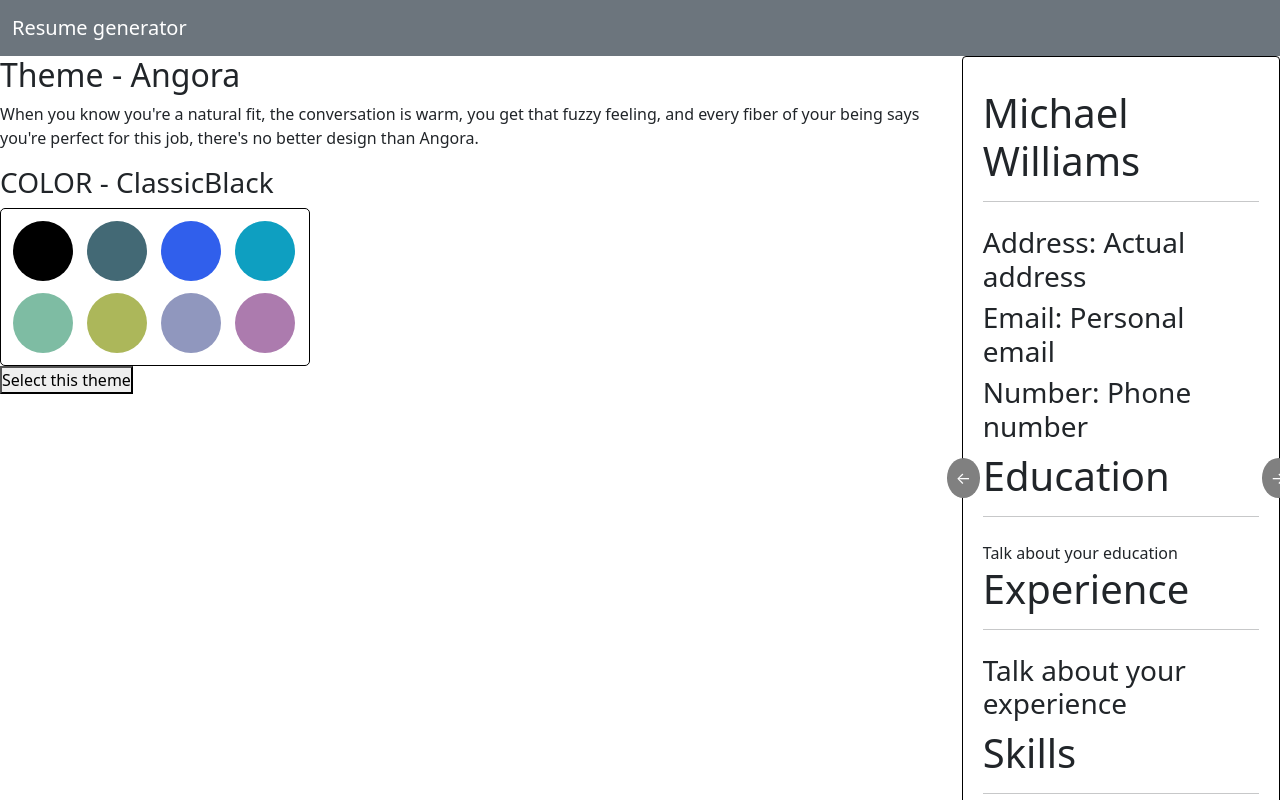
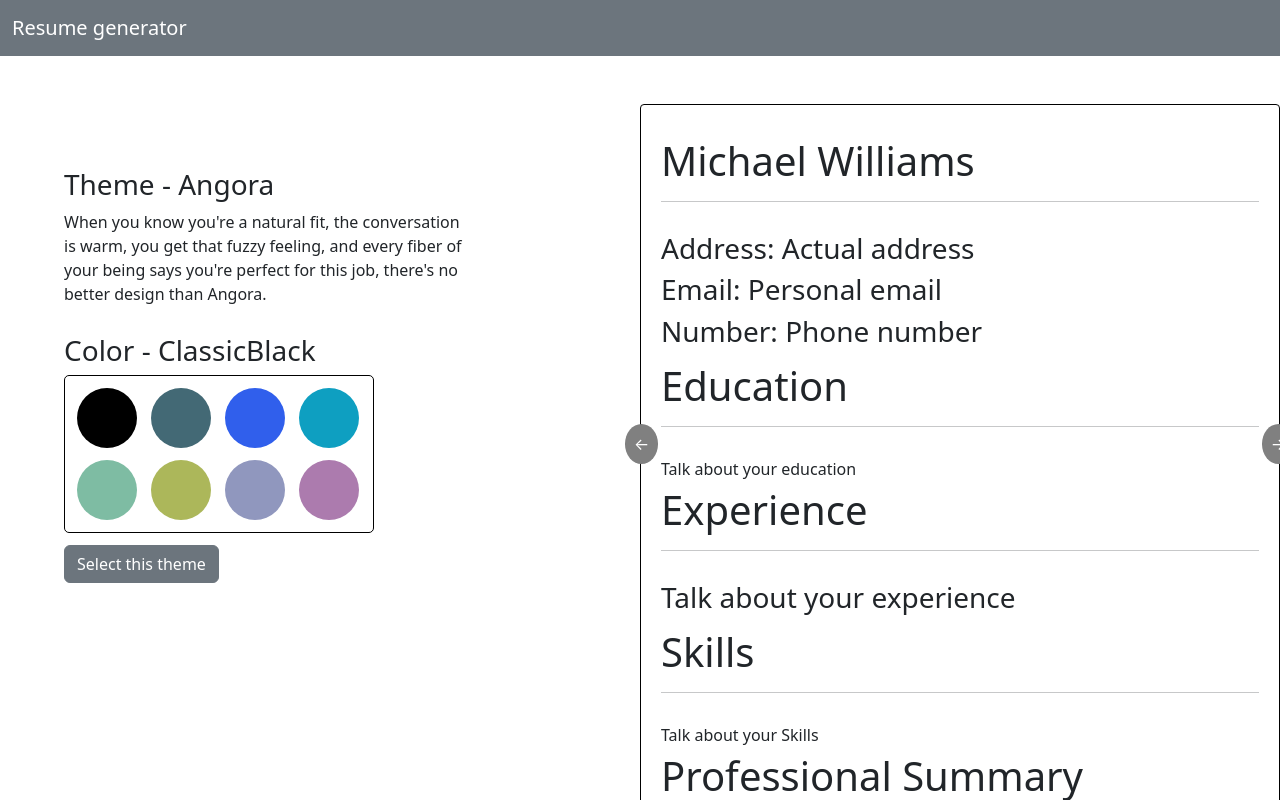
Before and after one commit to nikolozb/ol-academy-resume-generator, a React (Create React App) app: page /choose-template in a window 1280 px wide. Shown: the top 800 px of the page. Built offline with nearby package versions, Linux system fonts and the light colour scheme.

Commit message:
choose-template-page/css fix

```diff
--- a/src/index.scss
+++ b/src/index.scss
@@ -5,8 +5,11 @@
 }
 
 .ct {
-  display: flex;
-  justify-content: space-evenly;
+  display: grid;
+  grid-template-columns: repeat(2, 1fr);
+  grid-template-rows: repeat(1, 1fr);
+
+  margin-top: 48px;
 
   &__colors {
     border: 1px solid black;
@@ -25,6 +28,19 @@
     height: 60px;
     border-radius: 50%;
     cursor: pointer;
+  }
+
+  &__desc {
+    max-width: 400px;
+    margin-bottom: 28px;
+  }
+
+  &__left {
+    padding-left: 64px;
+    margin-top: 64px;
+  }
+  &__button {
+    margin-top: 12px;
   }
 }
 
--- a/src/pages/ChooseTemplate.jsx
+++ b/src/pages/ChooseTemplate.jsx
@@ -3,6 +3,8 @@ import { useNavigate, createSearchParams } from "react-router-dom";
 import { useState } from "react";
 
 import TemplateBox from "../components/TemplateBox";
+
+import { Button } from "reactstrap";
 
 const ChooseTemplate = () => {
   const [hex, setHex] = useState("");
@@ -24,10 +26,12 @@ const ChooseTemplate = () => {
   return (
     <div className="ct">
       <div className="ct__left">
-        <h2>Theme - {theme}</h2>
-        <p>{themeText}</p>
+        <h3>Theme - {theme}</h3>
+        <p className="ct__desc">{themeText}</p>
         <>
-          <h3>COLOR - {name}</h3>
+          <h3>
+            Color - <span style={{ color: `${hex}` }}>{name}</span>
+          </h3>
           <div className="ct__colors">
             {palette.map(({ id, name, hex }) => (
               <div
@@ -42,7 +46,9 @@ const ChooseTemplate = () => {
             ))}
           </div>
         </>
-        <button onClick={handleNavigate}>Select this theme</button>
+        <Button onClick={handleNavigate} className="ct__button">
+          Select this theme
+        </Button>
       </div>
       <div className="ct__right">
         {" "}
```
